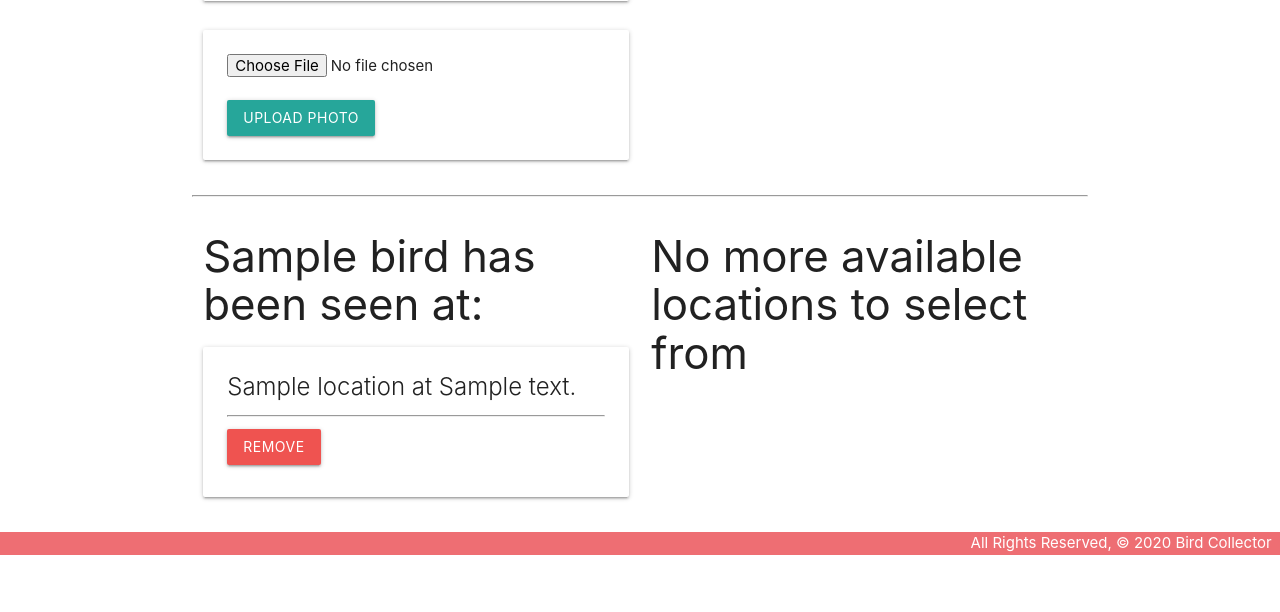
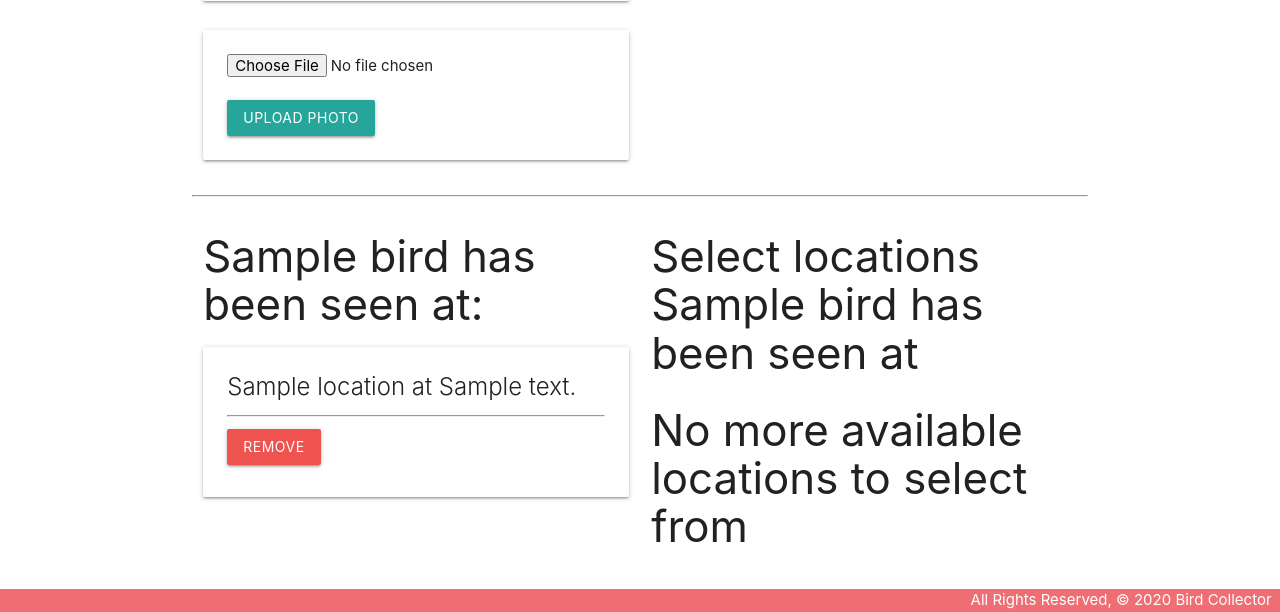
Before and after one commit to banhpete/Birdwatcher-SEI-Assignment, a Django app: page /birds/1/ in a window 1280 px wide. Shown: the part 772-1384 px from the top of the page. Before the commit the page ends 1327 px from the top, so only its background shows below. Run offline with Django 3.2, Linux system fonts and the light colour scheme; a user stored in the database is signed in; tables that the repository leaves empty hold one stand-in row (values such as "Sample post"); grey boxes are pictures that could not be loaded.

Commit message:
Fix how locations are shown

```diff
--- a/birdwatcher/main_app/templates/birds/detail.html
+++ b/birdwatcher/main_app/templates/birds/detail.html
@@ -98,8 +98,8 @@
     {% endif %}
   </div>
   <div class="col s6">
+    <h3>Select locations {{bird.name}} has been seen at</h3>
     {% if locations.count %} {% for location in locations.all %}
-    <h3>Select locations {{bird.name}} has been seen at</h3>
     <div class="card">
       <div class="card-content">
         <span class="card-title">
```
